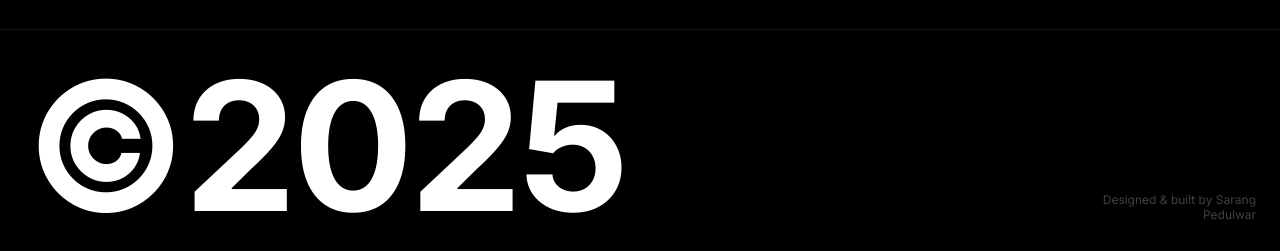
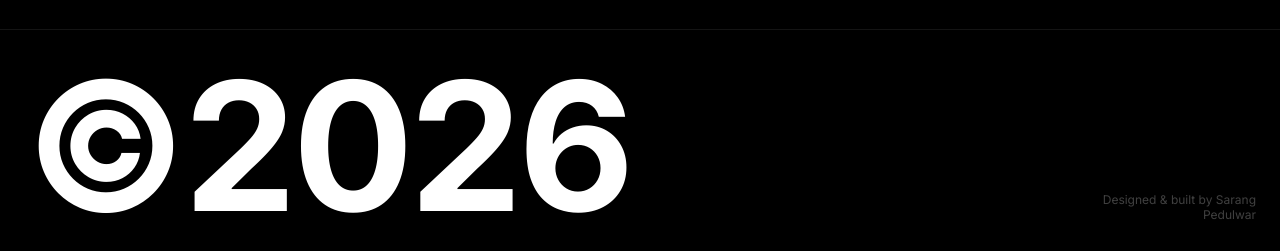
Before and after one commit to spedulwar-ux/sarang-portfolio, a Next.js app: page / in a window 1280 px wide. Shown: the part 5050-5301 px from the top of the page. Built offline with nearby package versions, Linux system fonts and the light colour scheme.

Commit message:
Fix: update footer year to 2026

```diff
--- a/components/Footer.tsx
+++ b/components/Footer.tsx
@@ -77,7 +77,7 @@ export default function Footer() {
           <a href="#top" className="ft-top-btn">↑ Back to Top</a>
         </div>
         <div className="ft-bottom">
-          <h2 className="ft-year">©2025</h2>
+          <h2 className="ft-year">©2026</h2>
           <p className="ft-credit">Designed &amp; built by Sarang Pedulwar</p>
         </div>
       </footer>
```
